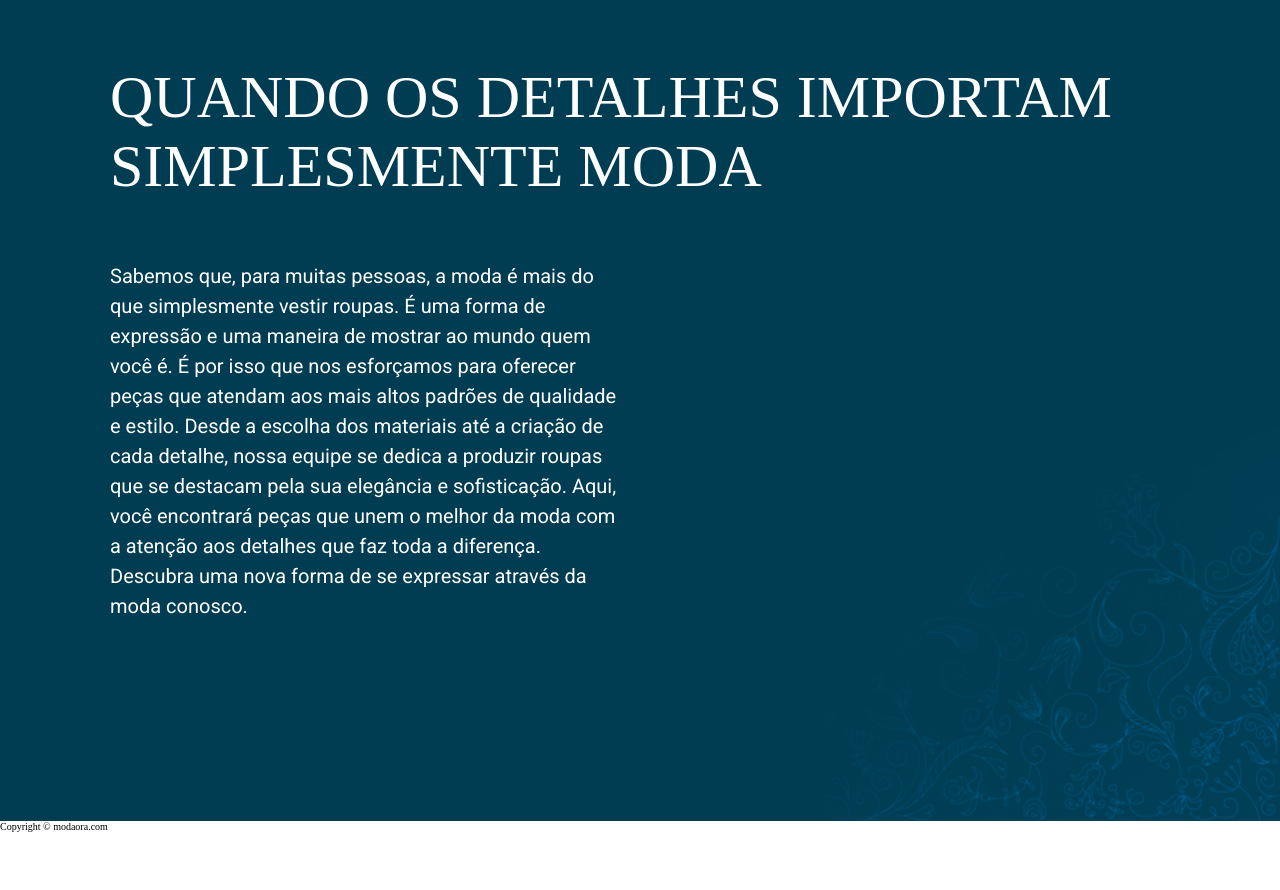
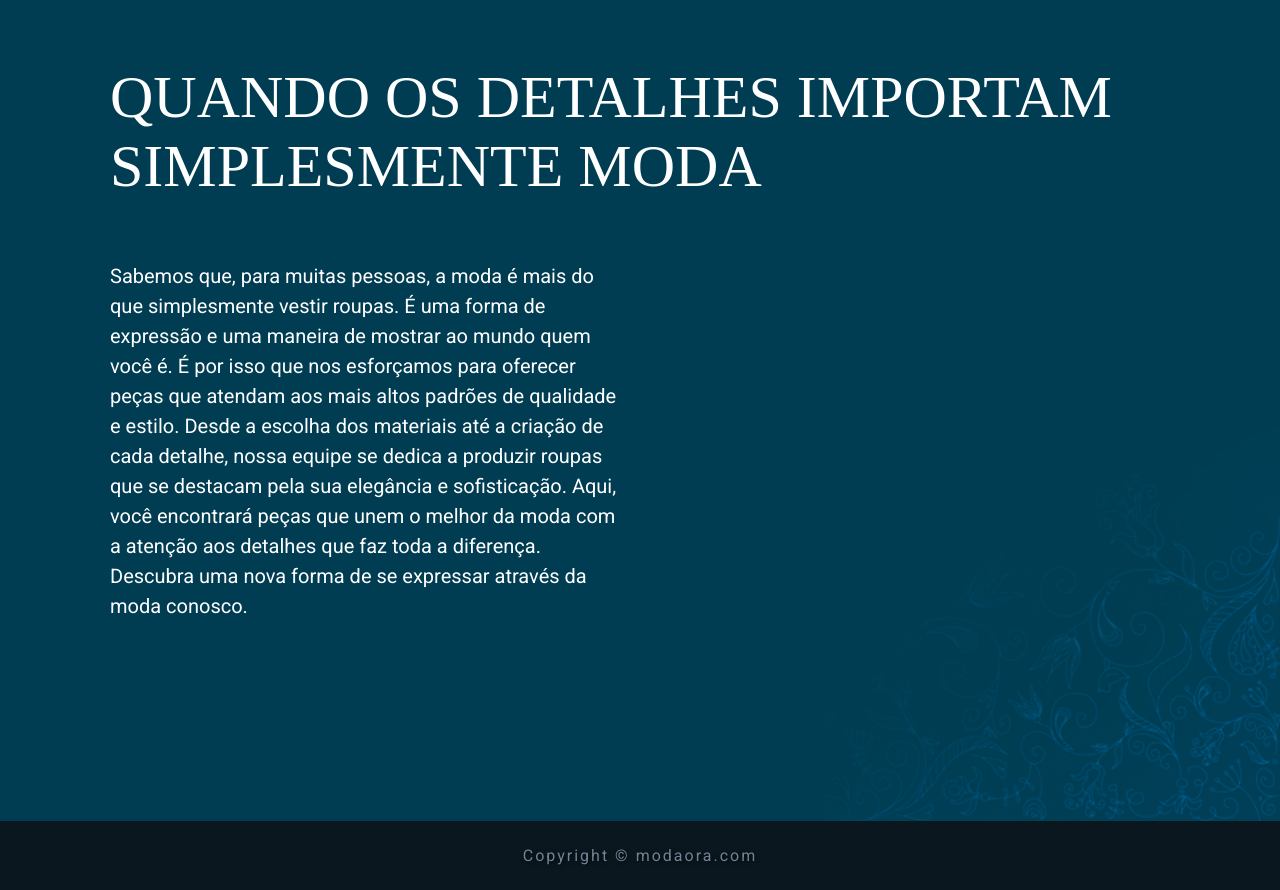
Before and after one commit to vitorlaete/study, a plain HTML site: page courseHTML/6-exercise-page-model/index.html in a window 1280 px wide. Shown: the part 1610-2500 px from the top of the page. Before the commit the page ends 2442 px from the top, so only its background shows below. Drawn offline with Linux system fonts and the light colour scheme; a web font is replaced by a local one.

Commit message:
finish exercise 6

```diff
--- a/courseHTML/6-exercise-page-model/css/estilo.css
+++ b/courseHTML/6-exercise-page-model/css/estilo.css
@@ -40,6 +40,7 @@ p.moda-header-top{
     color: #fff;
     flex: .6;
     margin-left: 1rem;
+    text-shadow: 1px 1px 4px #000;
 }
 
 nav.nav-header-top{
@@ -65,6 +66,7 @@ ul.ul-nav-header-top li a:link{
     color: var(--color-text-menu);
     font-weight: 300;
     text-transform: uppercase;
+    text-shadow: 1px 1px 4px #000;
 }
 
 ul.ul-nav-header-top li a:visited{
@@ -170,3 +172,14 @@ section.purpose p.text-purpose{
     padding: 0 3em;
     width: 40vw;
 }
+
+footer p{
+    background-color: var(--color-background-footer);
+    font-family: var(--font-text-nav);
+    font-size: 1.6rem;
+    letter-spacing: .2rem;
+    color: var(--color-text-footer);
+    text-align: center;
+    padding: 2.5rem;
+    text-shadow: 1px 1px 4px #000;
+}
```
